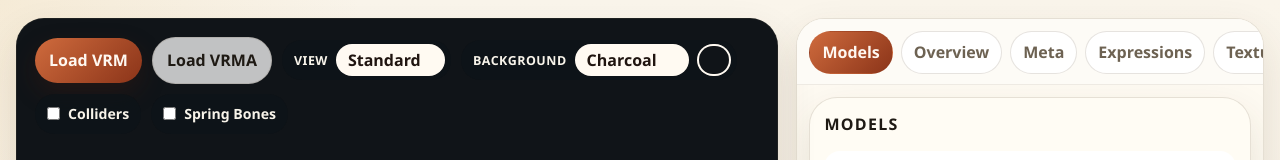
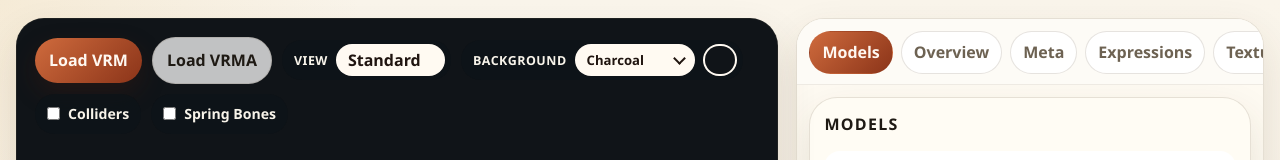
Before and after one commit to yaegaki/VRMInspector, a React (Vite) app: page / in a window 1280 px wide. Shown: the top 160 px of the page. Built offline with nearby package versions, Linux system fonts and the light colour scheme.

Commit message:
Refine background color picker UI

```diff
--- a/src/App.css
+++ b/src/App.css
@@ -104,16 +104,19 @@
   backdrop-filter: blur(10px);
 }
 
+.background-control {
+  position: relative;
+}
+
 .debug-select span,
-.background-control span {
+.background-control-label {
   font-size: 0.78rem;
   font-weight: 700;
   letter-spacing: 0.04em;
   text-transform: uppercase;
 }
 
-.debug-select select,
-.background-control select {
+.debug-select select {
   appearance: none;
   border: 0;
   border-radius: 999px;
@@ -135,6 +138,90 @@
   border-radius: 999px;
   background: #fffaf2;
   cursor: pointer;
+}
+
+.background-menu {
+  position: relative;
+}
+
+.background-menu-trigger,
+.background-menu-option {
+  appearance: none;
+  display: inline-flex;
+  align-items: center;
+  gap: 7px;
+  border: 0;
+  font: inherit;
+  font-size: 0.82rem;
+  font-weight: 700;
+  cursor: pointer;
+  white-space: nowrap;
+}
+
+.background-menu-trigger {
+  min-width: 120px;
+  min-height: 32px;
+  justify-content: flex-start;
+  padding: 0 28px 0 12px;
+  border-radius: 999px;
+  color: #201510;
+  background: #fffaf2;
+  position: relative;
+}
+
+.background-menu-trigger::after {
+  content: '';
+  position: absolute;
+  right: 11px;
+  width: 7px;
+  height: 7px;
+  border-right: 2px solid currentColor;
+  border-bottom: 2px solid currentColor;
+  transform: translateY(-2px) rotate(45deg);
+}
+
+.background-menu-popover {
+  position: absolute;
+  top: calc(100% + 6px);
+  left: 0;
+  z-index: 6;
+  display: grid;
+  gap: 4px;
+  min-width: 156px;
+  padding: 6px;
+  border: 1px solid rgba(255, 250, 242, 0.16);
+  border-radius: 14px;
+  background: rgba(14, 20, 25, 0.94);
+  box-shadow: 0 16px 32px rgba(8, 11, 15, 0.3);
+  backdrop-filter: blur(10px);
+}
+
+.background-menu-option {
+  width: 100%;
+  min-height: 32px;
+  justify-content: flex-start;
+  padding: 0 10px;
+  border-radius: 10px;
+  color: #f8f4ea;
+  background: transparent;
+}
+
+.background-menu-option:hover,
+.background-menu-option.is-active {
+  color: #201510;
+  background: #fffaf2;
+}
+
+.background-option-swatch {
+  display: inline-block;
+  width: 14px;
+  height: 14px;
+  flex: 0 0 auto;
+  border: 1px solid rgba(255, 250, 242, 0.9);
+  border-radius: 999px;
+  box-shadow:
+    0 0 0 1px rgba(14, 20, 25, 0.48),
+    inset 0 0 0 1px rgba(255, 250, 242, 0.22);
 }
 
 .background-control input[type='color']::-webkit-color-swatch-wrapper {
--- a/src/App.tsx
+++ b/src/App.tsx
@@ -153,6 +153,7 @@ function App() {
   const viewportRef = useRef<HTMLDivElement | null>(null)
   const dropZoneRef = useRef<HTMLDivElement | null>(null)
   const actionDropZoneRef = useRef<HTMLDivElement | null>(null)
+  const backgroundMenuRef = useRef<HTMLDivElement | null>(null)
   const fileInputRef = useRef<HTMLInputElement | null>(null)
   const animationInputRef = useRef<HTMLInputElement | null>(null)
   const sceneRef = useRef<SceneController | null>(null)
@@ -182,6 +183,7 @@ function App() {
   const [showColliders, setShowColliders] = useState(
     initialViewSettings.showColliders,
   )
+  const [isBackgroundMenuOpen, setIsBackgroundMenuOpen] = useState(false)
   const [modelGap, setModelGap] = useState(0.2)
   const [loadMode, setLoadMode] = useState<'add' | 'replace'>('replace')
 
@@ -212,6 +214,11 @@ function App() {
     backgroundPresetId === 'custom'
       ? customBackgroundColor
       : getPresetBackgroundColor(backgroundPresetId)
+  const selectedBackgroundOption =
+    backgroundPresetId === 'custom'
+      ? { label: 'Custom', color: customBackgroundColor }
+      : (BACKGROUND_PRESETS.find((preset) => preset.id === backgroundPresetId) ??
+        BACKGROUND_PRESETS[0])
 
   sceneUiStateRef.current = {
     debugViewMode,
@@ -386,6 +393,37 @@ function App() {
     showSpringBones,
   ])
 
+  useEffect(() => {
+    if (!isBackgroundMenuOpen) {
+      return
+    }
+
+    function handleDocumentPointerDown(event: PointerEvent) {
+      if (
+        event.target instanceof Node &&
+        backgroundMenuRef.current?.contains(event.target)
+      ) {
+        return
+      }
+
+      setIsBackgroundMenuOpen(false)
+    }
+
+    function handleDocumentKeyDown(event: KeyboardEvent) {
+      if (event.key === 'Escape') {
+        setIsBackgroundMenuOpen(false)
+      }
+    }
+
+    document.addEventListener('pointerdown', handleDocumentPointerDown)
+    document.addEventListener('keydown', handleDocumentKeyDown)
+
+    return () => {
+      document.removeEventListener('pointerdown', handleDocumentPointerDown)
+      document.removeEventListener('keydown', handleDocumentKeyDown)
+    }
+  }, [isBackgroundMenuOpen])
+
   function handleFileSelection(event: ChangeEvent<HTMLInputElement>) {
     const files = Array.from(event.target.files ?? []).filter((file) =>
       file.name.toLowerCase().endsWith('.vrm'),
@@ -414,11 +452,22 @@ function App() {
 
   function handleBackgroundPresetChange(presetId: BackgroundPresetId) {
     setBackgroundPresetId(presetId)
+    setIsBackgroundMenuOpen(false)
   }
 
   function handleCustomBackgroundColorChange(color: string) {
     setCustomBackgroundColor(color)
     setBackgroundPresetId('custom')
+  }
+
+  function handleCustomBackgroundColorClick() {
+    if (backgroundPresetId === 'custom') {
+      return
+    }
+
+    setCustomBackgroundColor(backgroundColor)
+    setBackgroundPresetId('custom')
+    setIsBackgroundMenuOpen(false)
   }
 
   function handleSpringBonesVisibleChange(checked: boolean) {
@@ -503,30 +552,67 @@ function App() {
                   <option value="uv">UV</option>
                 </select>
               </label>
-              <label className="background-control">
-                <span>Background</span>
-                <select
-                  value={backgroundPresetId}
-                  onChange={(event) =>
-                    handleBackgroundPresetChange(event.target.value as BackgroundPresetId)
-                  }
+              <div className="background-control">
+                <span className="background-control-label">Background</span>
+                <div
+                  ref={backgroundMenuRef}
+                  className="background-menu"
                 >
-                  {BACKGROUND_PRESETS.map((preset) => (
-                    <option key={preset.id} value={preset.id}>
-                      {preset.label}
-                    </option>
-                  ))}
-                  <option value="custom">Custom</option>
-                </select>
+                  <button
+                    type="button"
+                    className="background-menu-trigger"
+                    aria-haspopup="listbox"
+                    aria-expanded={isBackgroundMenuOpen}
+                    onClick={() => setIsBackgroundMenuOpen((isOpen) => !isOpen)}
+                  >
+                    <span>{selectedBackgroundOption.label}</span>
+                  </button>
+                  {isBackgroundMenuOpen ? (
+                    <div className="background-menu-popover" role="listbox">
+                      {BACKGROUND_PRESETS.map((preset) => (
+                        <button
+                          key={preset.id}
+                          type="button"
+                          className={`background-menu-option${backgroundPresetId === preset.id ? ' is-active' : ''}`}
+                          onClick={() => handleBackgroundPresetChange(preset.id)}
+                          role="option"
+                          aria-selected={backgroundPresetId === preset.id}
+                        >
+                          <span
+                            className="background-option-swatch"
+                            style={{ backgroundColor: preset.color }}
+                            aria-hidden="true"
+                          />
+                          <span>{preset.label}</span>
+                        </button>
+                      ))}
+                      <button
+                        type="button"
+                        className={`background-menu-option${backgroundPresetId === 'custom' ? ' is-active' : ''}`}
+                        onClick={() => handleBackgroundPresetChange('custom')}
+                        role="option"
+                        aria-selected={backgroundPresetId === 'custom'}
+                      >
+                        <span
+                          className="background-option-swatch"
+                          style={{ backgroundColor: customBackgroundColor }}
+                          aria-hidden="true"
+                        />
+                        <span>Custom</span>
+                      </button>
+                    </div>
+                  ) : null}
+                </div>
                 <input
                   type="color"
-                  value={customBackgroundColor}
+                  value={backgroundColor}
+                  onClick={handleCustomBackgroundColorClick}
                   onChange={(event) =>
                     handleCustomBackgroundColorChange(event.target.value)
                   }
                   aria-label="Custom background color"
                 />
-              </label>
+              </div>
               <label className="toggle-chip">
                 <input
                   type="checkbox"
```
